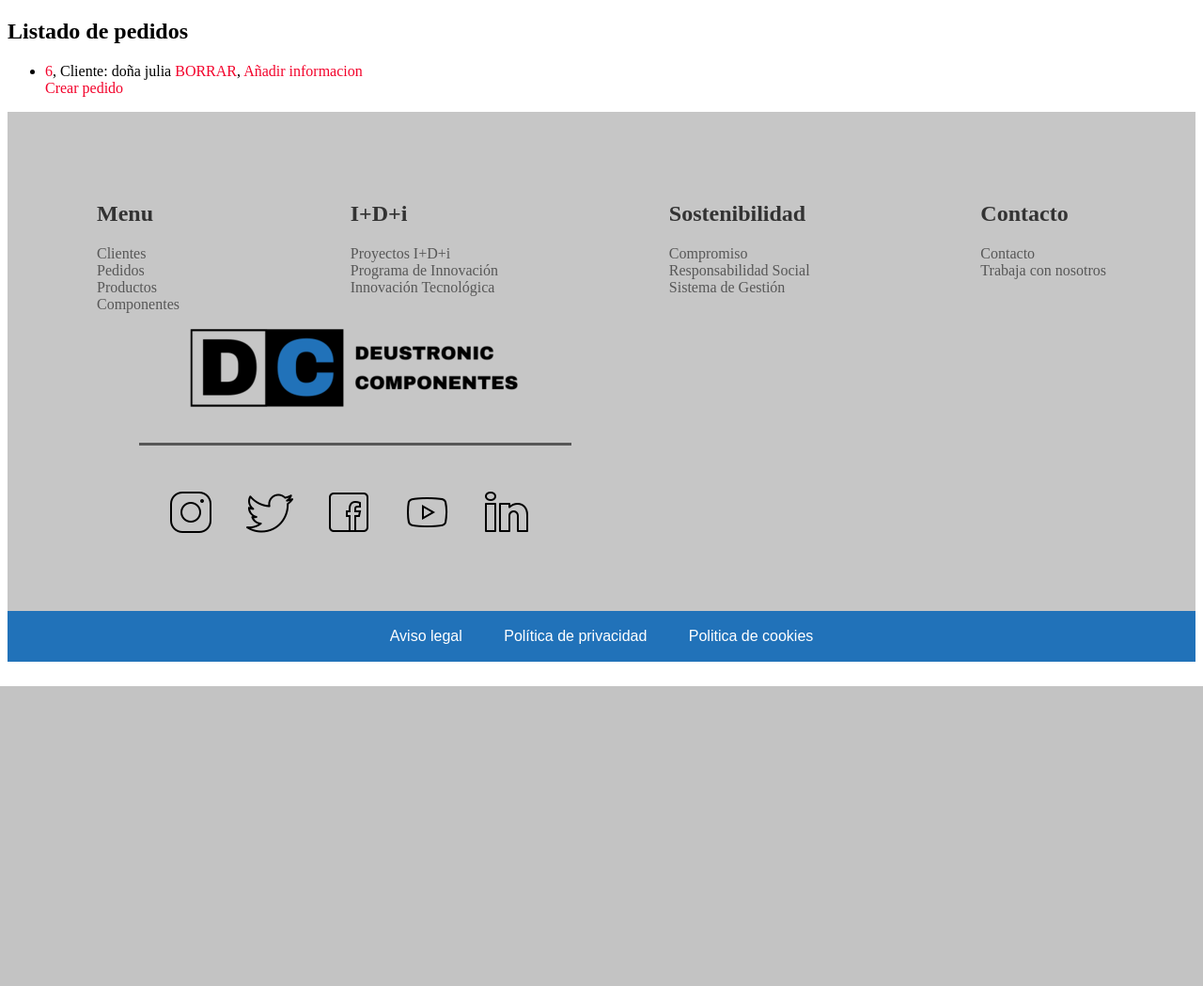
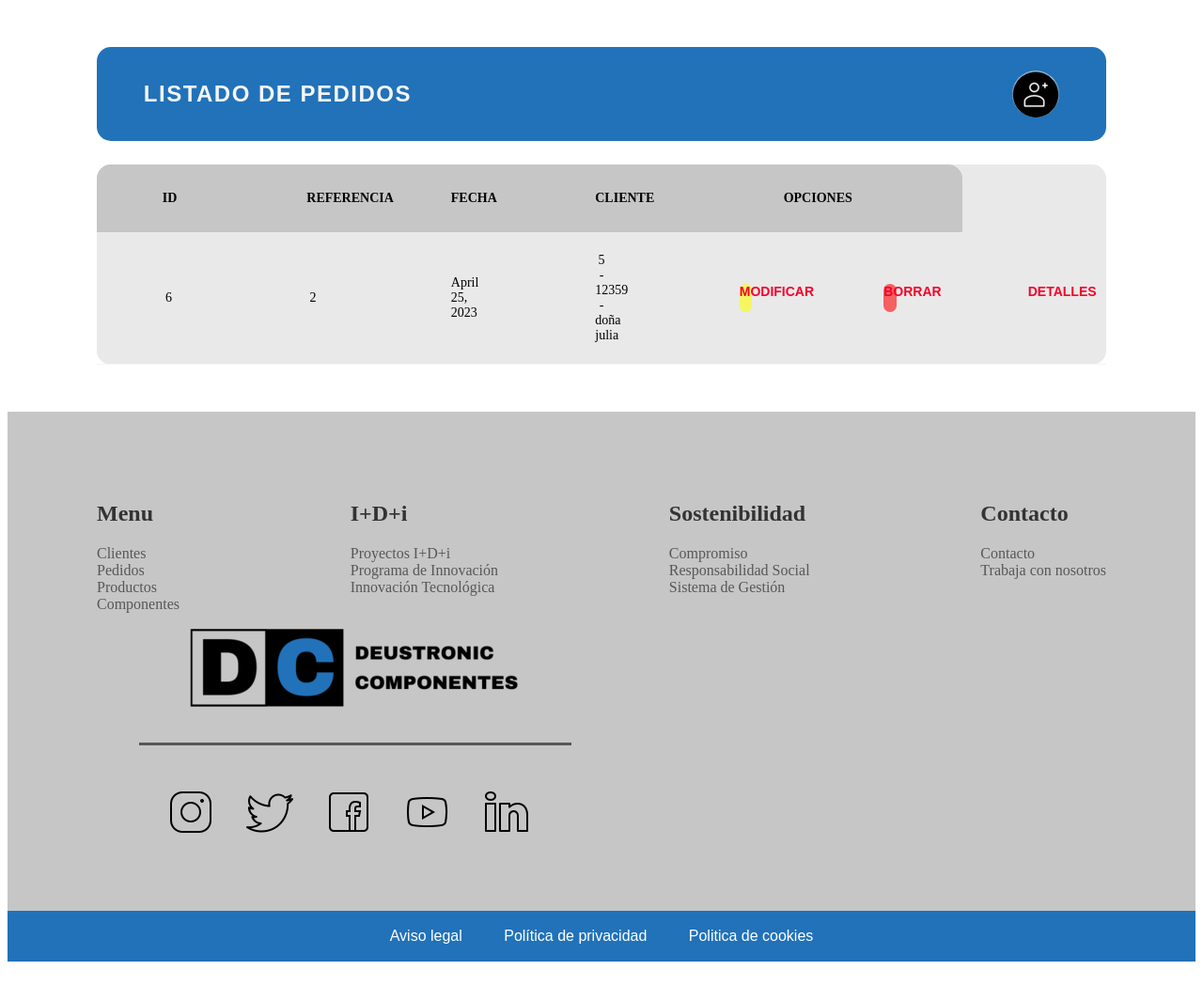
Before and after one commit to casconmikel/Proyecto_IW, a Django app: page /appGestionPedidos/pedido/list in a window 1280 px wide. Shown: the part 147-1196 px from the top of the page at 94% size. Before the commit the page ends 877 px from the top, so only its background shows below. Run offline with Django 4.2, Linux system fonts and the light colour scheme; data comes from the database, SQL or seed files in the repository; both versions use the stored data as it was after the commit.

Commit message:
Diseño pedido y estructura modificar con fallo

```diff
--- a/Proyecto_IW/appGestionPedidos/templates/appGestionPedidos/cliente_list.html
+++ b/Proyecto_IW/appGestionPedidos/templates/appGestionPedidos/cliente_list.html
@@ -6,12 +6,13 @@
 {% load static %}
 
 {% block contenido %}
+
 <div class="main_container">
     <div class="main_title_container">
         <div class="main_title">
             <h2>LISTADO DE CLIENTES</h2>
         </div>
-        <a href="appGestionPedidos\cliente_create.html"><img src="{% static 'imagenes\crear_cliente_2.png' %}" alt="crear_cliente"></a>
+        <a href="/appGestionPedidos/cliente/create"><img src="{% static 'imagenes\crear_cliente_2.png' %}" alt="crear_cliente"></a>
     </div>
     <div class="main_table_container">
         {% if cliente_list %}
--- a/Proyecto_IW/appGestionPedidos/templates/appGestionPedidos/cliente_modify.html
+++ b/Proyecto_IW/appGestionPedidos/templates/appGestionPedidos/cliente_modify.html
@@ -3,6 +3,7 @@
 {% block titulo %} Modificar cliente {% endblock %}
 
 {% block contenido %}
+
 <h2>Moodificar cliente.</h2>
 
 <form action="" method="post" enctype="multipart/form-data">
--- a/Proyecto_IW/appGestionPedidos/templates/appGestionPedidos/pedido_list.html
+++ b/Proyecto_IW/appGestionPedidos/templates/appGestionPedidos/pedido_list.html
@@ -2,21 +2,48 @@
 
 {% block titulo %}Listado de pedidos{% endblock %}
 
+{% load static %}
+
 {% block contenido %}
-    <h2>Listado de pedidos</h2>
+
+<div class="main_container">
+    <div class="main_title_container">
+        <div class="main_title">
+            <h2>LISTADO DE PEDIDOS</h2>
+        </div>
+        <a href="/appGestionPedidos/pedido/create"><img src="{% static 'imagenes\crear_cliente_2.png' %}" alt="crear_pedido"></a>
+    </div>
+    <div class="main_table_container">
         {% if pedido_list %}
-        <ul>
+        <table class="main_table">
+            <thead>
+                <tr>
+                    <th>ID</th>
+                    <th>Referencia</th>
+                    <th>Fecha</th>
+                    <th>Cliente</th>
+                    <th class="main_table_esp_1" colspan="2">Opciones</th>
+                </tr>
+            </thead>
             {% for pedido in pedido_list %}
-            <li>
-                <a href="/appGestionPedidos/pedido_list/{{ pedido.id }}">{{ pedido.id }}</a>, Cliente: {{ pedido.cliente.nombreEmpresa }}
-                <a href="/appGestionPedidos/eliminar-pedido/{{ pedido.id }}">BORRAR</a>,
-                <a href="/appGestionPedidos/productoPedido/create">Añadir informacion</a>
-            </li>
+            <tbody class="main_table_contenido">
+                <tr><a href="/appGestionPedidos/pedido/create"></a>
+                    <!-- PENDIENTE DE REVISAR ARRIBA -->
+                    <td>{{ pedido.id }}</td>
+                    <td>{{ pedido.referencia }}</td>
+                    <td>{{ pedido.fecha }}</td>
+                    <td>{{ pedido.cliente }}</td>
+                    <td class="main_table_esp_modificar"><a href="/appGestionPedidos/modificar-pedido/{{ pedido.id }}">MODIFICAR</a></td>
+                    <td class="main_table_esp_borrar"><a href="/appGestionPedidos/eliminar-pedido/{{ pedido.id }}">BORRAR</a></td>
+                    <td><a href="/appGestionPedidos/detallesPedido/{{ pedido.id }}">DETALLES</a></td>
+                </tr>
+            </tbody>
             {% endfor %}
-        <a href="/appGestionPedidos/pedido/create">Crear pedido</a>
-        </ul>
+        </table>
         {% else %}
         <p>No hay pedidos creados.</p>
-    <a href="/appGestionPedidos/pedido/create">Crear pedido</a>
+    </div>
+</div>
+
 {% endif %}
 {% endblock %}
--- a/Proyecto_IW/appGestionPedidos/templates/base.html
+++ b/Proyecto_IW/appGestionPedidos/templates/base.html
@@ -15,7 +15,7 @@
         <header class="header">
             <div class="header_container">
                 <div class="header_logo">
-                    <a href="Proyecto_IW\appGestionPedidos\templates\appGestionPedidos\cliente_list.html"><img src="{% static 'imagenes\Logotipo.png' %}" alt="logo de la compañia"></a>
+                    <a href="/appGestionPedidos"><img src="{% static 'imagenes\Logotipo.png' %}" alt="logo de la compañia"></a>
                 </div>
                 <nav class="header_navigation">
                     <ul>
@@ -67,7 +67,7 @@
                             </div>
                             <div class="footer_top_c_right">
                                 <div class="footer_logo">
-                                    <a href="Proyecto_IW\appGestionPedidos\templates\appGestionPedidos\cliente_list.html"><img src="{% static 'imagenes\Logotipo.png' %}" alt="logo de la compañia en blanco y negro"></a>
+                                    <a href="/appGestionPedidos"><img src="{% static 'imagenes\Logotipo.png' %}" alt="logo de la compañia en blanco y negro"></a>
                                 </div>
                                 <div class="footer_top_line"></div>
                                 <div class="footer_top_SM">
--- a/Proyecto_IW/appGestionPedidos/urls.py
+++ b/Proyecto_IW/appGestionPedidos/urls.py
@@ -16,8 +16,6 @@ urlpatterns = [
     path('producto/list', views.ProductoListView.as_view(), name='producto'),
     path('componente/list', views.ComponenteListView.as_view(), name='componente'),
 
-    path('detallesPedido/<int:pk>', views.ProductoPedidoDetailView.as_view(), name='detallesPedido'),
-
     # URLs CREAR
     path('cliente/create', views.ClienteCreateView.as_view(), name='cliente_create'),
     path('componente/create', views.ComponenteCreateView.as_view(), name='componente_create'),
@@ -34,7 +32,9 @@ urlpatterns = [
     # URLs MODIFICAR
     path('modificar-cliente/<id>/', cliente_modify, name='cliente_modify'),
 
+    # URLs MODIFICAR
 
+    path('detallesPedido/<int:pk>/', views.ProductoPedidoDetailView.as_view(), name='detalles_Pedido'),
 
 
 ]
```
Also changed, not shown: Proyecto_IW/appGestionPedidos/templates/appGestionPedidos/pedido_detail.html (added, +56 -0 lines), Proyecto_IW/appGestionPedidos/templates/appGestionPedidos/productoPedido_list.html (deleted), Proyecto_IW/db.sqlite3. Lines whose indentation alone changed are shown as unchanged.
